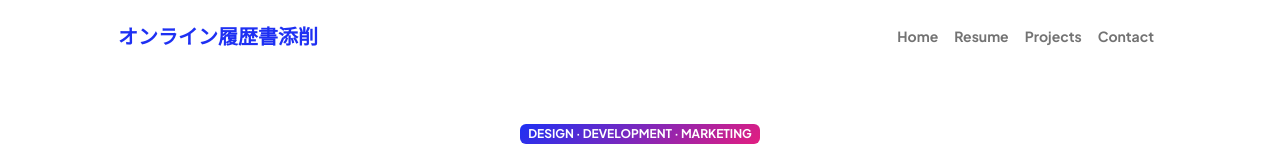
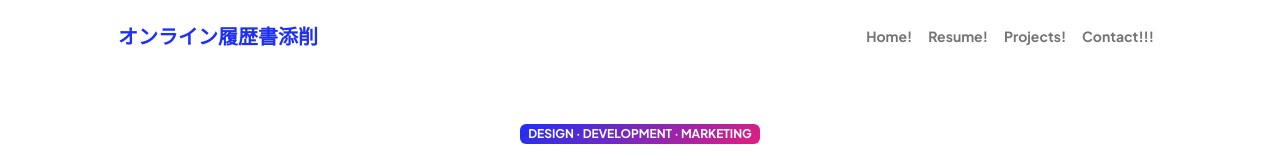
Before and after one commit to Yuko0413/optional_practice, a plain HTML site: page startbootstrap-personal-gh-pages/index.html in a window 1280 px wide. Shown: the top 160 px of the page. Drawn offline with nearby package versions, Linux system fonts and the light colour scheme.

Commit message:
6と7の変更をまとめる

```diff
--- a/startbootstrap-personal-gh-pages/index.html
+++ b/startbootstrap-personal-gh-pages/index.html
@@ -26,10 +26,10 @@
                     <button class="navbar-toggler" type="button" data-bs-toggle="collapse" data-bs-target="#navbarSupportedContent" aria-controls="navbarSupportedContent" aria-expanded="false" aria-label="Toggle navigation"><span class="navbar-toggler-icon"></span></button>
                     <div class="collapse navbar-collapse" id="navbarSupportedContent">
                         <ul class="navbar-nav ms-auto mb-2 mb-lg-0 small fw-bolder">
-                            <li class="nav-item"><a class="nav-link" href="index.html">Home</a></li>
-                            <li class="nav-item"><a class="nav-link" href="resume.html">Resume</a></li>
-                            <li class="nav-item"><a class="nav-link" href="projects.html">Projects</a></li>
-                            <li class="nav-item"><a class="nav-link" href="contact.html">Contact</a></li>
+                            <li class="nav-item"><a class="nav-link" href="index.html">Home!</a></li>
+                            <li class="nav-item"><a class="nav-link" href="resume.html">Resume!</a></li>
+                            <li class="nav-item"><a class="nav-link" href="projects.html">Projects!</a></li>
+                            <li class="nav-item"><a class="nav-link" href="contact.html">Contact!!!</a></li>
                         </ul>
                     </div>
                 </div>
```
